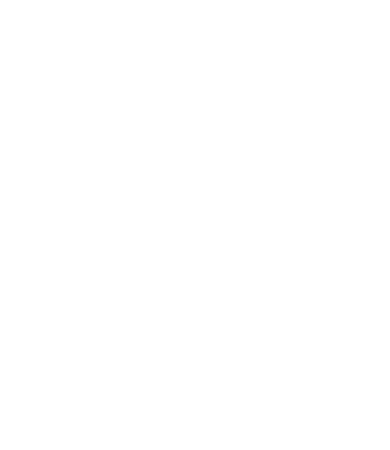
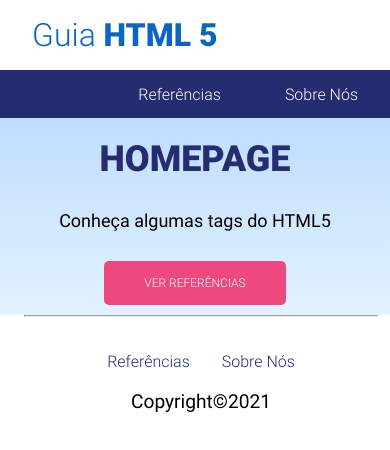
Before and after one commit to DWalterJansen/desenvolvimento-web-2021-html5ref, a plain HTML site: page referencias.html in a window 390 px wide. Drawn offline with Linux system fonts and the light colour scheme.

Commit message:
:art: Corrigindo responsividade

```diff
--- a/css/style.css
+++ b/css/style.css
@@ -65,6 +65,7 @@ button {
     border: none;
     border-radius: 5px;
     font-size: 1.5em;
+    text-transform: uppercase;
 }
 
 button a {
@@ -168,7 +169,7 @@ h3 {
     background: var(--color2);
     color: white;
 }
-.img-home-page {
+#img-home-page {
     display: block;
     margin: auto;
     width: 90%;
@@ -286,19 +287,40 @@ button {
     padding: 0 5px;
 }
 /* FOOTER */
+#footer-home {
+    padding-top: 0;
+}
 footer hr {
     margin-bottom: 20px;
+    padding: 0;
 }
 .footer-copy {
+    display: flex;
     font-size: 1.2rem;
+    text-align: center;
+    justify-content: center;
+    padding-top: 5px;
 }
-.routers-footer {
-    position: relative;
-    float: right;
+.footer-tabs {
+    height: 3rem;
     color: var(--color1);
+    display: flex;
+    justify-content: center;
+    align-items: center;
+    font-family: 'Roboto-Light', Arial, Helvetica, sans-serif;
 }
-.a-routes-footer {
+.footer-tabs ul {
+    margin: 0;
+    padding: 0;
+    list-style: none;
+    justify-content: center;
+}
+.footer-tabs ul li {
+    float: left;
+}
+ul li .a-routes-footer {
     border: none;
+    color: var(--color1);
     padding: 0 1em;
     display: inline-block;
     cursor: pointer;
@@ -311,24 +333,37 @@ footer hr {
 @media (max-width: 575.98px) {
     h1 {
         font-size: 3em;
-        padding: 10px 0;
+        padding: 20px 0 10px 0;
+        text-align: center;
     }
-    .banner {
-        align-self: center;
-    }
+    /* Banner Principal - HOMEPAGE */
     .banner .cols {
         width: 100%;
+        align-self: center;
+        padding: 0;
+        margin: 0 auto;
     }
-    .banner p {
-        font-size: 1.2em;
-        padding: 10px 0;
+    div.cols.img-home-page {
+        display: none;
     }
-    .banner button {
-        margin-bottom: 10px;
+    .banner-home-page p {
+        font-size: 1.5em;
+        text-align: center;
     }
-    .banner .cols .img-home-page {
-        display: none;
-        width: 0%;
+    .banner-home-page button {
+        display: flex;
+        margin: 10px auto;
+        font-size: 1em;
+    }
+    /* Section Conheça o time */
+    #meet-team h2 {
+        font-size: 3em;
+    }
+    #meet-team p {
+        font-size: 1.5em;
+    }
+    #meet-team button {
+        font-size: 1em;
     }
 }
 
--- a/referencias.html
+++ b/referencias.html
@@ -0,0 +1,61 @@
+<!DOCTYPE html>
+<html lang="pt_br" dir="ltr">
+<head>
+    <meta charset="UTF-8">
+    <meta http-equiv="X-UA-Compatible" content="IE=edge">
+    <meta name="viewport" content="width=device-width, initial-scale=1.0">
+    <title>Guia HTML5</title>
+
+    <!-- Favicon-->
+    <link rel="icon" href="icons/html-5.svg">
+
+    <!-- CSS-->
+    <link rel="stylesheet" type="text/css" href="css/style.css">
+
+    <!-- Font Awesome -->
+    <link rel="stylesheet" href="https://pro.fontawesome.com/releases/v5.10.0/css/all.css"/>
+</head>
+
+<body>
+    <!-- ANCHOR Header -->
+    <header>
+        <div class="container">
+            <div class="header-title">
+                Guia <span>HTML 5</span>
+            </div>
+            <nav class="header-tabs">
+                <ul>
+                    <li><a class="a-routes" href="referencias.html">Referências</a></li>
+                    <li><a class="a-routes" href="sobrenos.html">Sobre Nós</a></li>
+                </ul>
+            </nav>
+
+            <section class="banner">
+                <div class="row">
+                    <div class="cols banner-home-page" >
+                        <h1>HOMEPAGE</h1>
+                        <p>Conheça algumas tags do HTML5</p>
+                        <button><a href="referencias.html">Ver Referências</a></button>
+                    </div>
+                    <div class="cols img-home-page">
+                        <img id="img-home-page" src="images/home-page-image.png" alt="">
+                    </div>
+                </div>
+            </section>
+        </div>
+    </header>
+
+    <!-- ANCHOR Footer -->
+    <footer id="footer-home">
+        <hr>
+        <nav class="footer-tabs">
+            <ul>
+                <li><a class="a-routes-footer" href="referencias.html">Referências</a></li>
+                <li><a class="a-routes-footer" href="sobrenos.html">Sobre Nós</a></li>
+            </ul>
+        </nav>
+        <span class="footer-copy">Copyright&copy;2021</span>
+    </footer>
+</body>
+
+</html>
```
Also changed, not shown: index.html (+15 -17 lines), sobrenos.html (+32 -13 lines).
